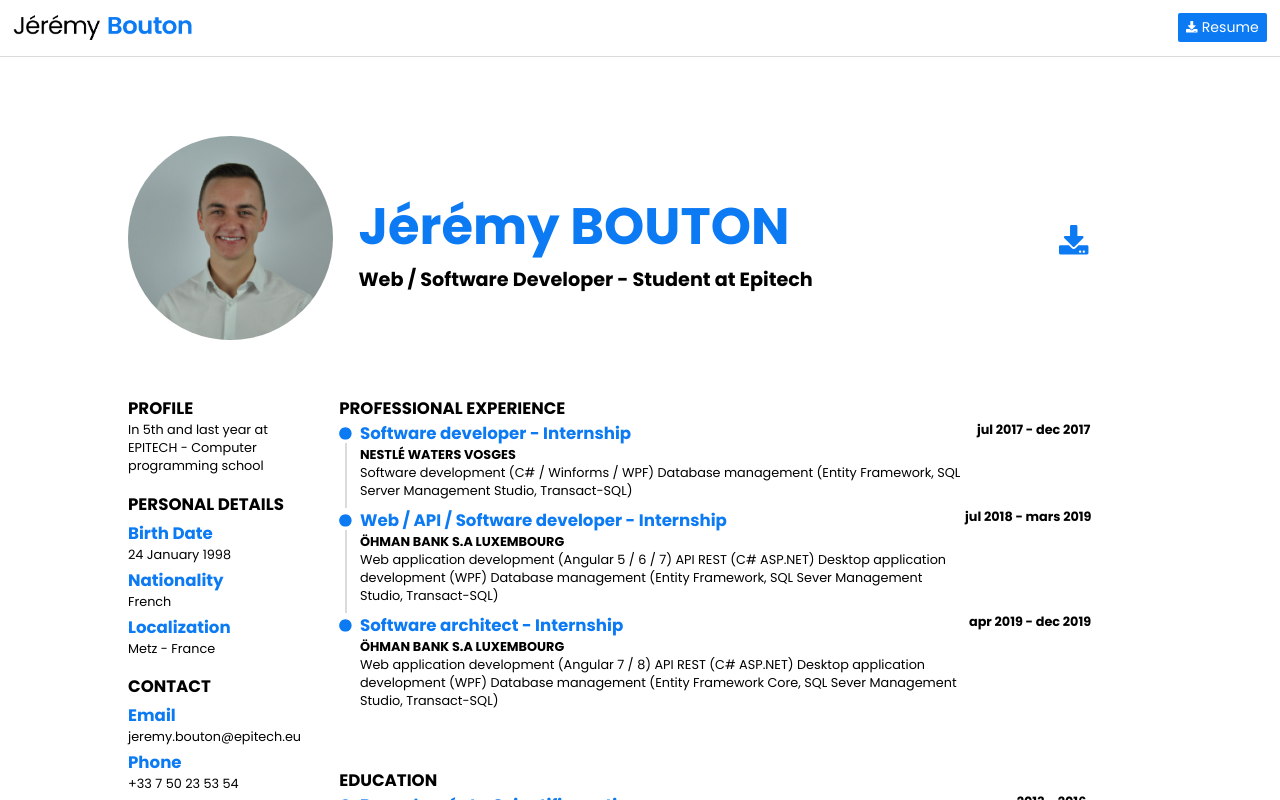
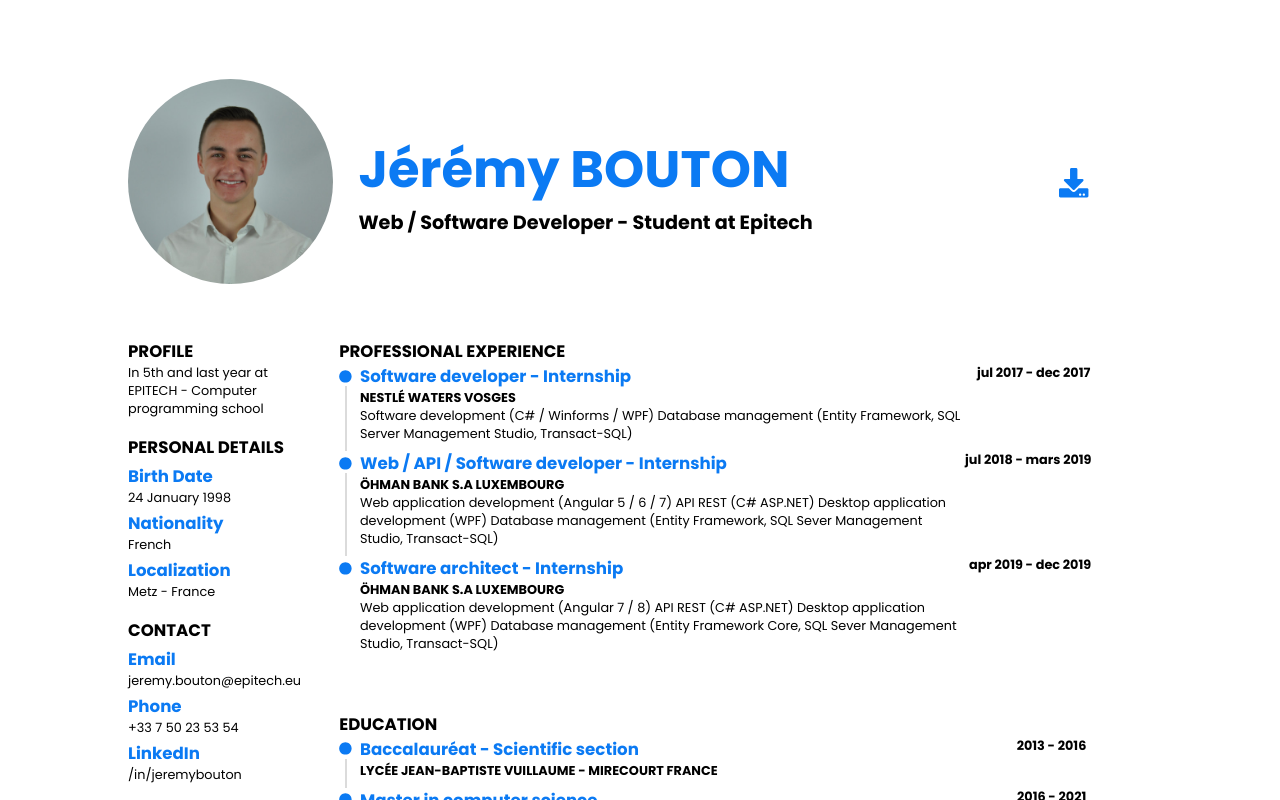
Before and after one commit to JakaRanga/online-resume, an Angular app: page / in a window 1280 px wide. Shown: the top 800 px of the page. Built offline with nearby package versions, Linux system fonts and the light colour scheme.

Commit message:
ready for production

```diff
--- a/src/app/app.component.html
+++ b/src/app/app.component.html
@@ -1,13 +1,13 @@
 <div class="ro-cp-main-container ro-flex-column ro-flex-fill">
 
-    <div class="ro-cp-toolbar ro-flex-row ro-justify-space-between ro-padding-xl ro-border-bottom">
+    <!-- <div class="ro-cp-toolbar ro-flex-row ro-justify-space-between ro-padding-xl ro-border-bottom">
 
         <img src="../assets/Jeremy-Bouton-logo2.png">
 
         <div class="ro-flex-row ro-align-center">
-<!--
+
             <a class="ro-margin-right ro-text-secondary">FR</a>
-            <a class="ro-margin-right ro-text-secondary">EN</a> -->
+            <a class="ro-margin-right ro-text-secondary">EN</a>
 
             <a href="assets/resume.pdf" download class="btn-xl ro-btn-primary ro-flex-row ro-align-center">
                 <fa-icon class="ro-text-white ro-margin-right-sm" [icon]="faDownload"></fa-icon>
@@ -15,7 +15,7 @@
             </a>
         </div>
 
-    </div>
+    </div> -->
 
     <div class="ro-cp-main-resume-container">
 
--- a/src/app/resume-en/resume-en.component.html
+++ b/src/app/resume-en/resume-en.component.html
@@ -19,10 +19,10 @@
             </div>
 
             <div>
-                <a href="assets/resume.pdf" download class="ro-cp-download-btn">
+                <a href="assets/Jeremy-BOUTON-resume.pdf" download class="ro-cp-download-btn">
 
                     <fa-icon [icon]="faDownload" class="ro-text-secondary"></fa-icon>
-                    <!-- <img class="ro-text-secondary ro-margin-right-sm" src="../../assets/download-blue.svg" /> -->
+
                 </a>
             </div>
 
--- a/src/app/resume-en/resume-en.component.scss
+++ b/src/app/resume-en/resume-en.component.scss
@@ -38,7 +38,6 @@ label {
 }
 
 .ro-cp-download-btn {
-
     fa-icon {
         font-size: 2.3vw;
     }
```
Also changed, not shown: 1 other file (tests, documents, lock files or other folders).
